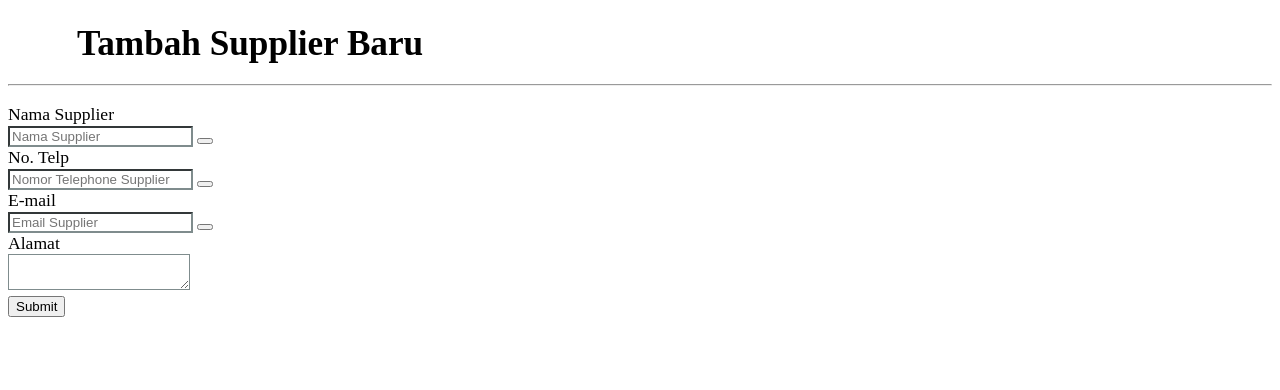
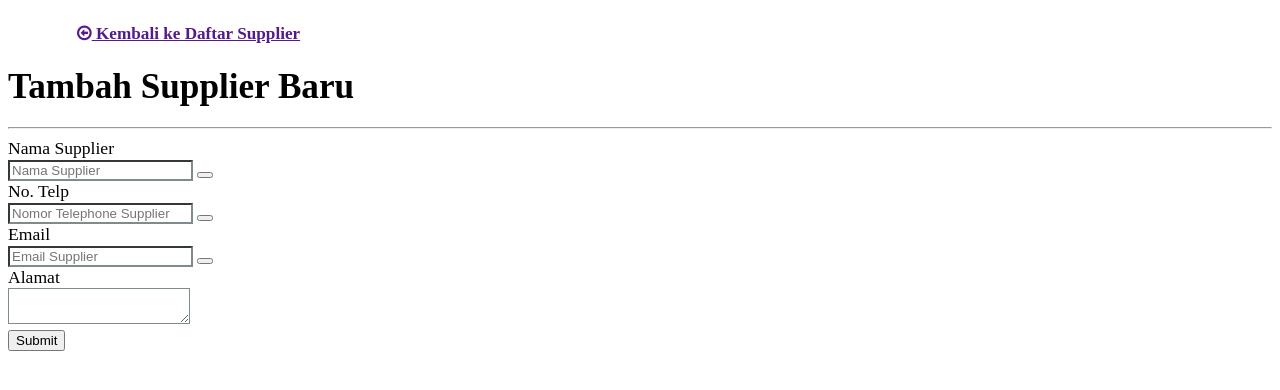
Before and after one commit to luckymahrus/victory, a CodeIgniter app: page /victory/supplier/add_supplier in a window 1280 px wide. Shown: the part 58-448 px from the top of the page. Run offline with CodeIgniter, Linux system fonts and the light colour scheme; some libraries are stand-ins or nearby versions.

Commit message:
Add Supplier fixed

```diff
--- a/application/views/supplier/add_supplier.php
+++ b/application/views/supplier/add_supplier.php
@@ -1,10 +1,16 @@
-<div class="row" style="padding-bottom: 10px;">
-	<a href="index.html" class="nav-button transform"><span></span></a><h1 style="margin-bottom: 20px;">Tambah Supplier Baru</h1>
+<div class="grid">
+    <div class="row">
+        <div class="cell">
+            <h3><small><a href=""><span class="fa fa-arrow-circle-o-left"></span> Kembali ke Daftar Supplier</a></small></h3>
+        </div>
+    </div>
+    <div class="row">
+        <div class="cell">
+            <h1 style="margin-bottom: 20px;">Tambah Supplier Baru</h1>
             <hr class="bg-teal">
         </div>
+    </div>
     <div class="row">
-	<div class="grid">
-		<div class="row cells">
         <div class="cell">
             <label>Nama Supplier</label>
             <div class="input-control text full-size">
@@ -13,25 +19,25 @@
             </div>
         </div>
     </div>
-		<div class="row cells">
+    <div class="row">
         <div class="cell">
             <label>No. Telp</label>
-        		<div class="input-control text full-size" data-role="input">
+            <div class="input-control text full-size">
                 <input type="text" placeholder="Nomor Telephone Supplier">
                 <button class="button helper-button clear"><span class="mif-cross"></span></button>
             </div>
         </div>
     </div>
-        <div class="row cells">
+    <div class="row">
         <div class="cell">
-                <label>E-mail</label>
-                <div class="input-control text full-size" data-role="input">
+            <label>Email</label>
+            <div class="input-control text full-size">
                 <input type="text" placeholder="Email Supplier">
                 <button class="button helper-button clear"><span class="mif-cross"></span></button>
             </div>
         </div>
     </div>
-        <div class="row cells">
+    <div class="row">
         <div class="cell">
             <label>Alamat</label>
             <div class="input-control textarea full-size" data-role="input" data-text-auto-resize="true">
@@ -39,8 +45,8 @@
             </div>
         </div>
     </div>
-
-		<div class="row text-center">
+    <div class="row">
+        <div class="cell">
             <input type="Submit" class="button info bg-teal btn-teal" value="Submit">
         </div>
     </div>
```
Also changed, not shown: application/views/supplier/list_supplier.php (added). Lines whose indentation alone changed are shown as unchanged.
